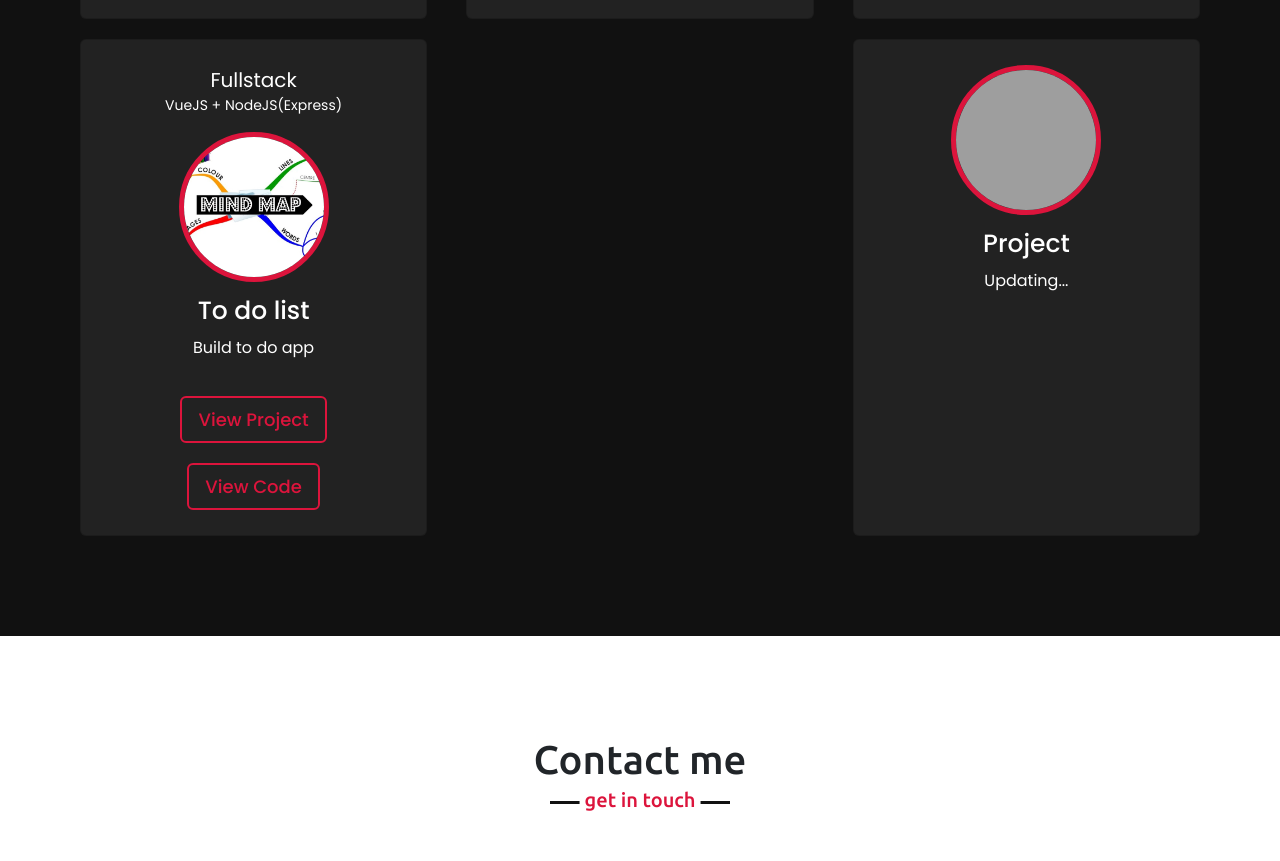
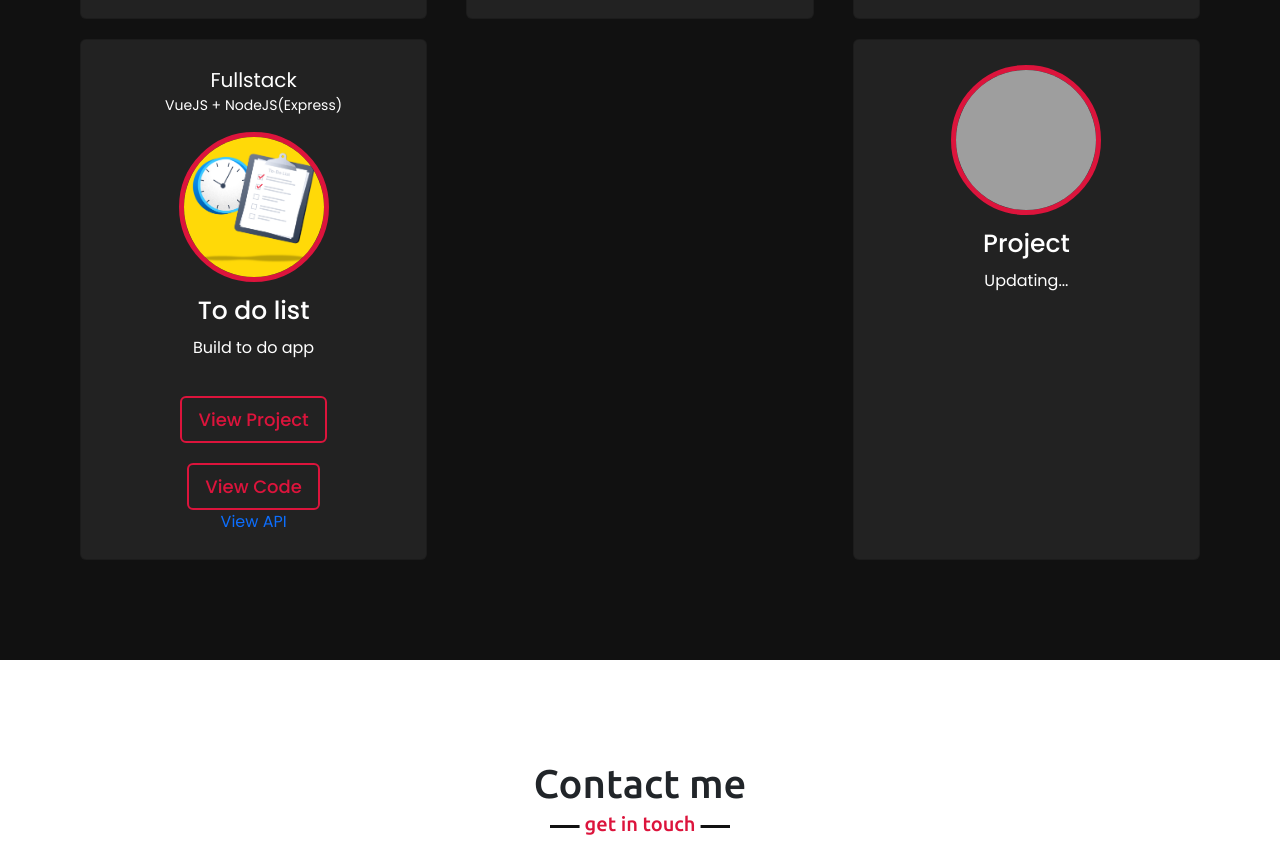
Before and after one commit to DuyChinh/Portfolio, a plain HTML site: page index.html in a window 1280 px wide. Shown: the part 3240-4101 px from the top of the page. Drawn offline with nearby package versions, Linux system fonts and the light colour scheme; grey boxes are pictures that could not be loaded; a script that the page names is missing.

Commit message:
add description

```diff
--- a/index.html
+++ b/index.html
@@ -226,11 +226,12 @@
             <p class="project-name">Fullstack</p>
             <p class="project-tech">VueJS + NodeJS(Express)</p>
             <div class="box">
-              <img src="./assets/img/mindmap.webp" alt="img">
+              <img src="./assets/img/072120-ToDoList-Blog.png" alt="img">
               <div class="text">To do list</div>
               <p>Build to do app</p>
               <a href="https://tododc.vercel.app/" class="project" target="_blank">View Project</a>
-              <a href="" class="project" target="_blank">View Code</a>
+              <a href="https://github.com/DuyChinh/VueJS_todolist" class="project" target="_blank">View Code</a>
+              <a href="https://apitododc.vercel.app/">View API</a>
             </div>
           </div>
           <div class="card">
```
Also changed, not shown: assets/img/072120-ToDoList-Blog.png (added).
